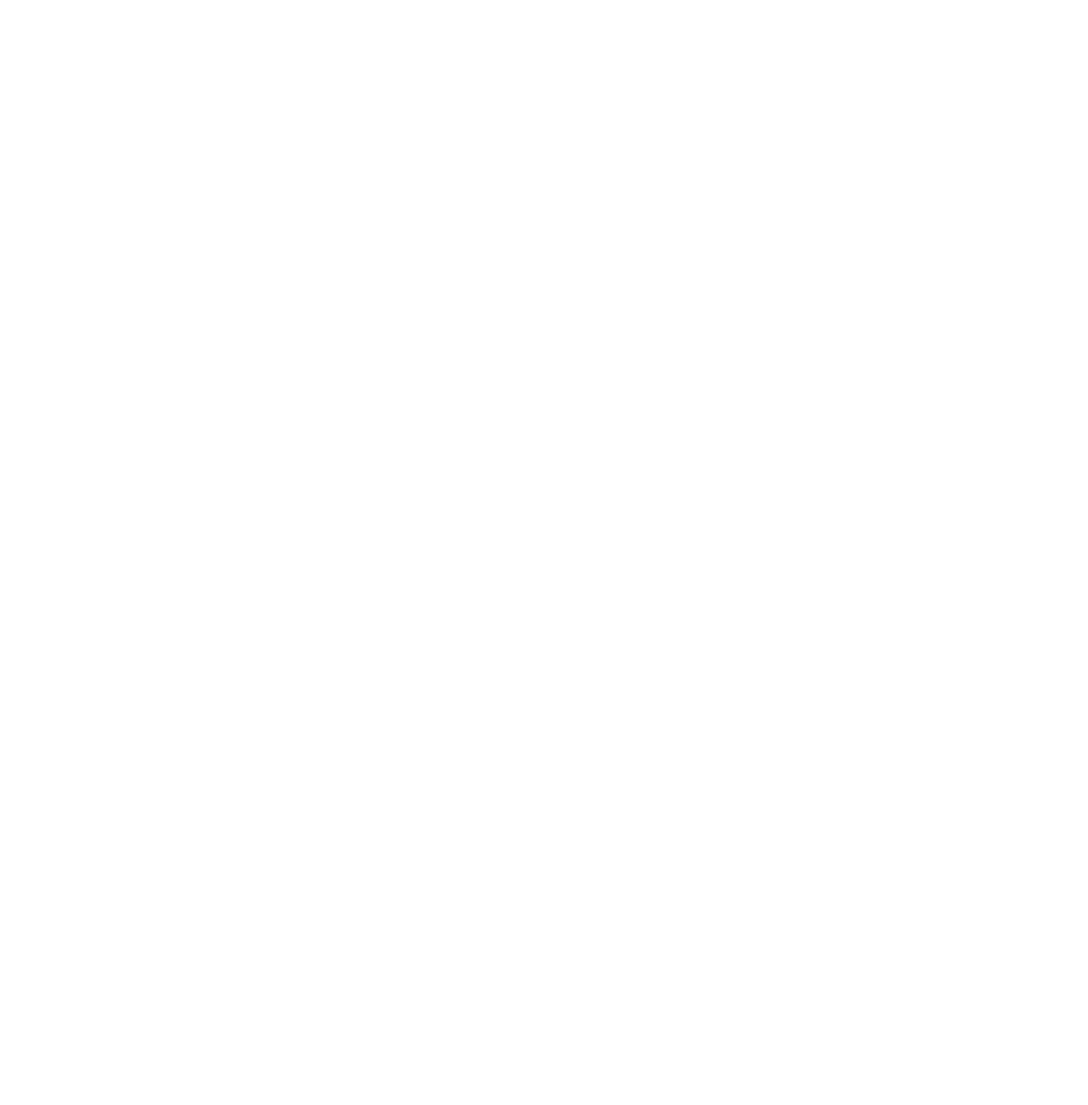
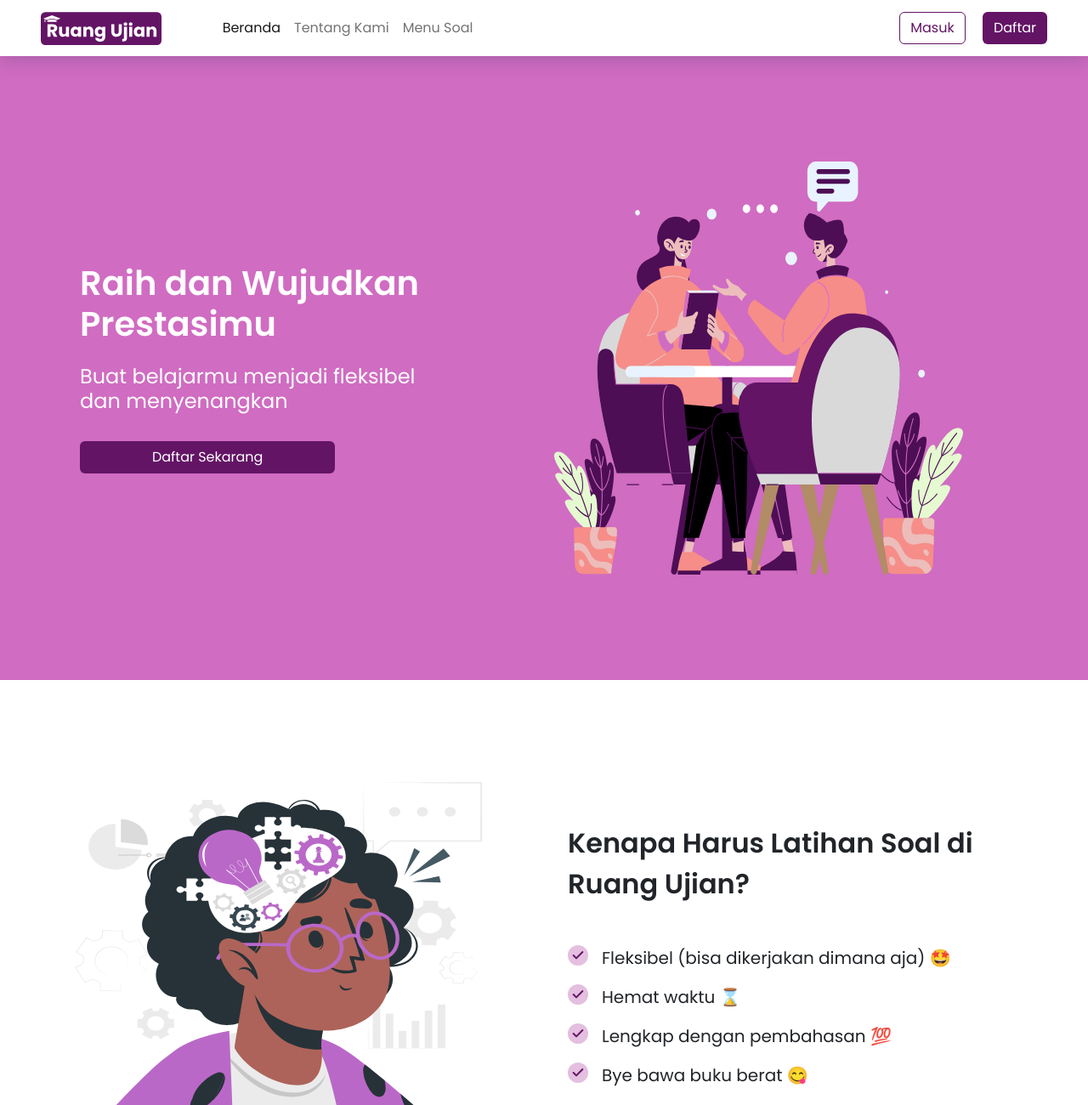
Before and after one commit to bregsiaju/RuangUjian, a plain HTML site: page landing-page.html in a window 1280 px wide. Shown: the top 1300 px of the page at 85% size. Before the commit the page ends 800 px from the top, so only its background shows below. Drawn offline with nearby package versions, Linux system fonts and the light colour scheme.

Commit message:
create landing page

```diff
--- a/forget-pw.html
+++ b/forget-pw.html
@@ -10,13 +10,13 @@
   <link href="https://cdn.jsdelivr.net/npm/bootstrap@5.2.1/dist/css/bootstrap.min.css" rel="stylesheet"
     integrity="sha384-iYQeCzEYFbKjA/T2uDLTpkwGzCiq6soy8tYaI1GyVh/UjpbCx/TYkiZhlZB6+fzT" crossorigin="anonymous">
   <!-- my css -->
-  <link rel="stylesheet" href="public/css/style.css">
+  <link rel="stylesheet" href="/public/css/style.css">
 </head>
 
 <body class="bg-white">
   <div class="forget-password">
     <div class="container d-flex flex-column">
-      <img src="public/images/bro.svg">
+      <img src="/public/images/bro.svg">
       <div class="text-center mt-5 mb-4">
         <h2 class="fw-semibold mb-3">Lupa Kata Sandi?</h2>
         <h6>Masukkan email kamu, Ruang Ujian akan mengirimkan link untuk atur ulang passwordmu</h6>
@@ -30,14 +30,14 @@
         <button type="submit" class="btn-login" id="submit">Kirim</button>
       </form>
 
-      <p class="mt-3 text-center">Sudah punya akun? <a href="login.html" class="text-danger fw-bold">Masuk</a></p>
+      <p class="mt-3 text-center">Sudah punya akun? <a href="/login.html" class="text-danger fw-bold">Masuk</a></p>
     </div>
   </div>
 
   <script src="https://cdn.jsdelivr.net/npm/bootstrap@5.2.1/dist/js/bootstrap.bundle.min.js"
     integrity="sha384-u1OknCvxWvY5kfmNBILK2hRnQC3Pr17a+RTT6rIHI7NnikvbZlHgTPOOmMi466C8"
     crossorigin="anonymous"></script>
-  <script src="public/js/script.js"></script>
+  <script src="/public/js/script.js"></script>
 </body>
 
 </html>
--- a/landing-page.html
+++ b/landing-page.html
@@ -0,0 +1,111 @@
+<!doctype html>
+<html lang="en">
+
+<head>
+  <meta charset="utf-8">
+  <meta name="viewport" content="width=device-width, initial-scale=1">
+  <!-- bootstrap -->
+  <link href="https://cdn.jsdelivr.net/npm/bootstrap@5.2.1/dist/css/bootstrap.min.css" rel="stylesheet"
+    integrity="sha384-iYQeCzEYFbKjA/T2uDLTpkwGzCiq6soy8tYaI1GyVh/UjpbCx/TYkiZhlZB6+fzT" crossorigin="anonymous">
+  <!-- my css -->
+  <link rel="stylesheet" href="/public/css/style.css">
+  <title>Welcome | Ruang Ujian</title>
+</head>
+
+<body class="landing-page">
+  <nav class="navbar navbar-expand-lg bg-white fixed-top">
+    <div class="container-fluid px-5">
+      <a class="navbar-brand me-5" href="#"><img src="/public/images/Logo.svg" alt="logo"></a>
+      <button class="navbar-toggler" type="button" data-bs-toggle="collapse" data-bs-target="#navbarSupportedContent"
+        aria-controls="navbarSupportedContent" aria-expanded="false" aria-label="Toggle navigation">
+        <span class="navbar-toggler-icon"></span>
+      </button>
+      <div class="collapse navbar-collapse ms-lg-3" id="navbarSupportedContent">
+        <ul class="navbar-nav me-auto mb-2 mb-lg-0">
+          <li class="nav-item">
+            <a class="nav-link active" aria-current="page" href="#">Beranda</a>
+          </li>
+          <li class="nav-item">
+            <a class="nav-link" href="#">Tentang Kami</a>
+          </li>
+          <li class="nav-item">
+            <a class="nav-link" href="#">Menu Soal</a>
+          </li>
+        </ul>
+        <div>
+          <a href="/login.html" class="btn btn-outline-purple me-3">Masuk</a>
+          <a href="/register.html" class="btn btn-purple">Daftar</a>
+        </div>
+      </div>
+    </div>
+  </nav>
+  <div class="content text-white">
+    <div class="container h-100">
+      <div class="row row-cols-1 row-cols-sm-2 m-0 p-0 h-100 align-items-center">
+        <div class="col">
+          <div class="col-left w-75">
+            <h1 class="mb-4 fw-semibold">Raih dan Wujudkan Prestasimu</h1>
+            <h4>Buat belajarmu menjadi fleksibel dan menyenangkan</h4>
+            <a href="" class="btn btn-purple mt-4 w-75">Daftar Sekarang</a>
+          </div>
+        </div>
+        <div class="col col-right">
+          <img src="/public/images/ilustration.svg" />
+        </div>
+      </div>
+    </div>
+  </div>
+  <div class="why-us">
+    <div class="container h-100">
+      <!-- <h1 class="fw-semibold text-center">Kenapa Harus Belajar di Ruang Ujian?</h1> -->
+      <div class="row row-cols-1 row-cols-sm-2 m-0 p-0 align-items-center">
+        <div class="col col-right">
+          <img src="/public/images/cuate.svg" />
+        </div>
+        <div class="col col-lg-6">
+          <div class="desc-service mt-sm-4 mt-0 ms-lg-3">
+            <p class="fs-2 fw-semibold">Kenapa Harus Latihan Soal di Ruang Ujian?</p>
+            <div class="mt-5">
+              <div class="d-flex">
+                <div class="checklist">
+                  <img src="/public/images/checklist.svg" alt="checklist" />
+                </div>
+                <p class="ms-3 fs-5">Fleksibel (bisa dikerjakan dimana aja) 🤩</p>
+              </div>
+              <div class="d-flex">
+                <div class="checklist">
+                  <img src="/public/images/checklist.svg" alt="checklist" />
+                </div>
+                <p class="ms-3 fs-5">Hemat waktu ⌛</p>
+              </div>
+              <div class="d-flex">
+                <div class="checklist">
+                  <img src="/public/images/checklist.svg" alt="checklist" />
+                </div>
+                <p class="ms-3 fs-5">Lengkap dengan pembahasan 💯</p>
+              </div>
+              <div class="d-flex">
+                <div class="checklist">
+                  <img src="/public/images/checklist.svg" alt="checklist" />
+                </div>
+                <p class="ms-3 fs-5">Bye bawa buku berat 😋</p>
+              </div>
+            </div>
+          </div>
+        </div>
+      </div>
+    </div>
+  </div>
+  <div class="call-to-act">
+    <div class="container bg-white d-flex justify-content-between">
+      <h3 class="mb-0 fw-semibold">Yuk, persiapkan ujianmu sekarang!</h3>
+      <a href="/login.html" class="btn btn-purple">Mulai Latihan</a>
+    </div>
+  </div>
+
+  <script src="https://cdn.jsdelivr.net/npm/bootstrap@5.2.1/dist/js/bootstrap.bundle.min.js"
+    integrity="sha384-u1OknCvxWvY5kfmNBILK2hRnQC3Pr17a+RTT6rIHI7NnikvbZlHgTPOOmMi466C8"
+    crossorigin="anonymous"></script>
+</body>
+
+</html>
--- a/public/css/style.css
+++ b/public/css/style.css
@@ -1,4 +1,9 @@
 @import url('https://fonts.googleapis.com/css2?family=Poppins:wght@300;400;600;700&display=swap');
+
+* {
+  padding: 0px;
+  margin: 0px;
+}
 
 body {
   background-color: #d06cc2;
@@ -67,3 +72,62 @@ label {
 .forget-password .container {
   width: 40%;
 }
+
+/* LANDING PAGE */
+.why-us {
+  background-color: #fff;
+  width: 100%;
+}
+
+nav {
+  box-shadow: rgba(50, 50, 93, 0.25) 0px 4px 20px 0px;
+}
+.navbar-brand img {
+  height: 40px;
+}
+
+.btn-purple {
+  background-color: #631465;
+  color: #fff;
+}
+
+.btn.btn-purple:hover {
+  box-shadow: 0 0.5em 0.5em -0.4em #d06cc2;
+  transform: translateY(-0.25em);
+  background-color: #360936;
+  color: #fff;
+}
+
+.btn.btn-outline-purple {
+  border: 1px solid #631465;
+  color: #631465;
+}
+
+.btn.btn-outline-purple:hover {
+  box-shadow: 0 0.5em 0.5em -0.4em #d06cc2;
+  background-color: #631465;
+  color: #fff;
+  transform: translateY(-0.25em);
+}
+
+.landing-page .content {
+  background-color: #d06cc2;
+  height: calc(100vh - 66px);
+  margin-top: 66px;
+}
+
+.col-right img {
+  width: 90%;
+}
+
+.why-us .container {
+  padding: 120px 0;
+  /* padding-bottom: 100px; */
+}
+
+.call-to-act .container {
+  margin: 40px auto;
+  padding: 36px;
+  box-shadow: 4px 4px 4px rgba(0, 0, 0, 0.5);
+  border-radius: 10px;
+}
```
Also changed, not shown: login.html (+5 -5 lines), register.html (+4 -4 lines), resetpass.html (+3 -3 lines), succesCreateAcc.html (+4 -4 lines), public/images/Logo.svg (added), public/images/checklist.svg (added), public/images/cuate.svg (added), public/images/ilustration.svg (added).
